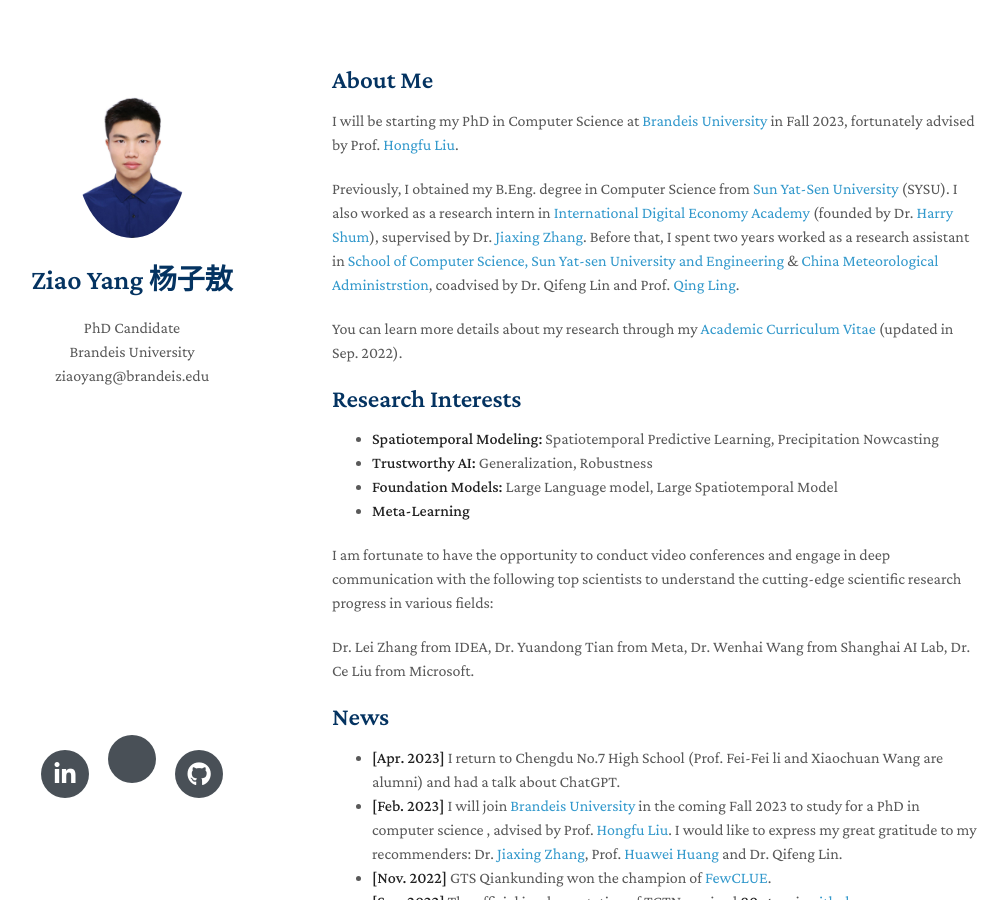
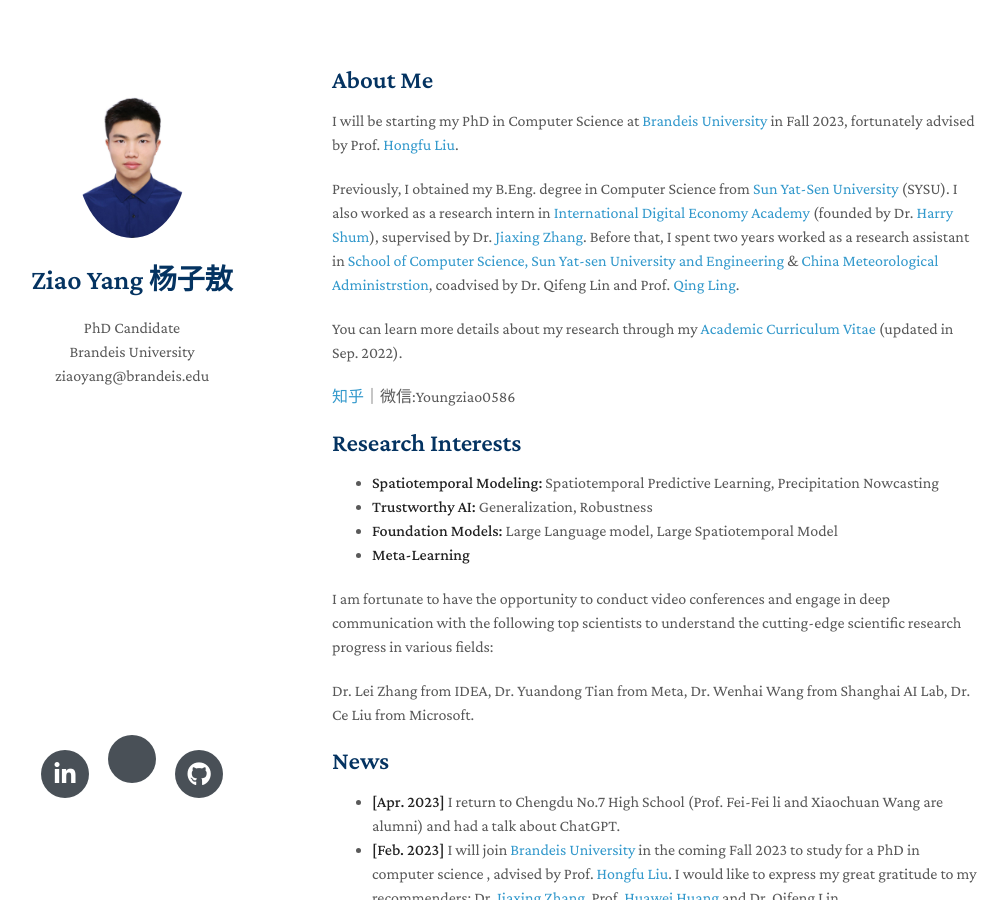
Before and after one commit to yangziao56/homepage, a Jekyll site: the page built from index.md, in a window 1280 px wide and 900 px high. Shown: the whole window, without its empty margins (138-1146 px from the left). Built offline with Jekyll 4.4.1, drawn with Linux system fonts in a browser that asks for light colours; nearby versions of some CDN libraries; a style sheet for code colours, icons or effects is not loaded; our own code applies the rules of GitHub Pages for plain Markdown files.

Commit message:
Update index.md
Signed-off-by: Ziao Yang <70676524+yangziao56@users.noreply.github.com>

```diff
--- a/index.md
+++ b/index.md
@@ -8,6 +8,8 @@
 Previously, I obtained my B.Eng. degree in Computer Science from [Sun Yat-Sen University](https://www.sysu.edu.cn/sysuen/) (SYSU). I also worked as a research intern in [International Digital Economy Academy](https://idea.edu.cn/en/about-idea.html) (founded by Dr. [Harry Shum](https://www.microsoft.com/en-us/research/people/hshum/)), supervised by Dr. [Jiaxing Zhang](https://www.idea.edu.cn/research/ccnl.html). Before that,  I spent two years worked as a research assistant in [School of Computer Science, Sun Yat-sen University and Engineering](https://cse.sysu.edu.cn) & [China Meteorological Administrstion](https://www.cma.gov.cn), coadvised by Dr. Qifeng Lin and Prof. [Qing Ling](http://home.ustc.edu.cn/~qingling/).
 
 You can learn more details about my research through my [Academic Curriculum Vitae](https://github.com/yangziao56/homepage/raw/main/pdf/Ziao_Yang-CV.pdf) (updated in Sep. 2022).
+
+[知乎](https://www.zhihu.com/people/qi-dian-5-52-16)｜微信:Youngziao0586
 
 
 ## Research Interests
```
